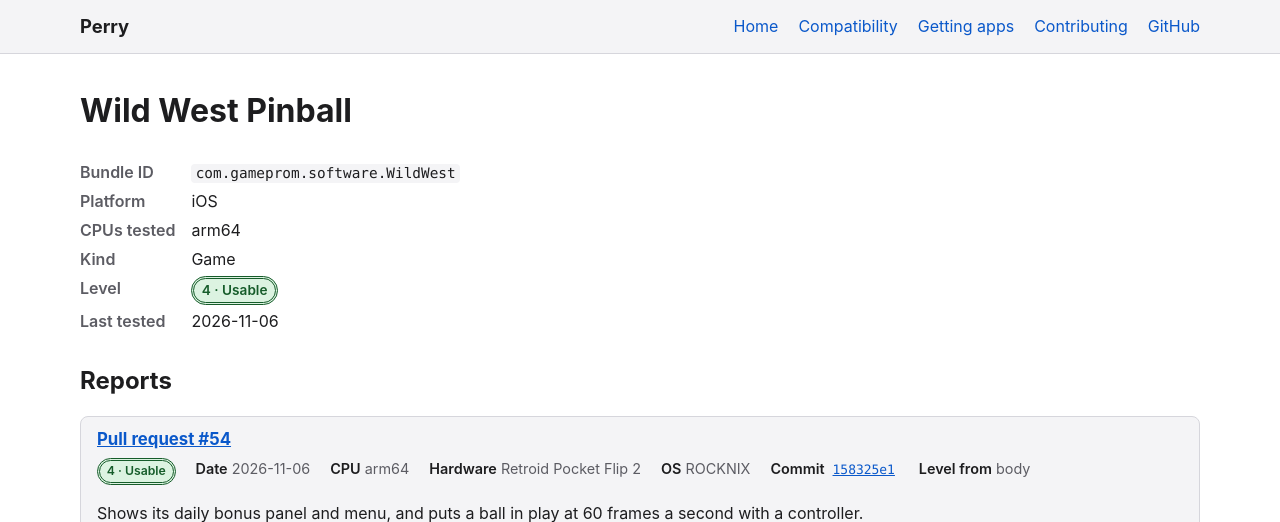
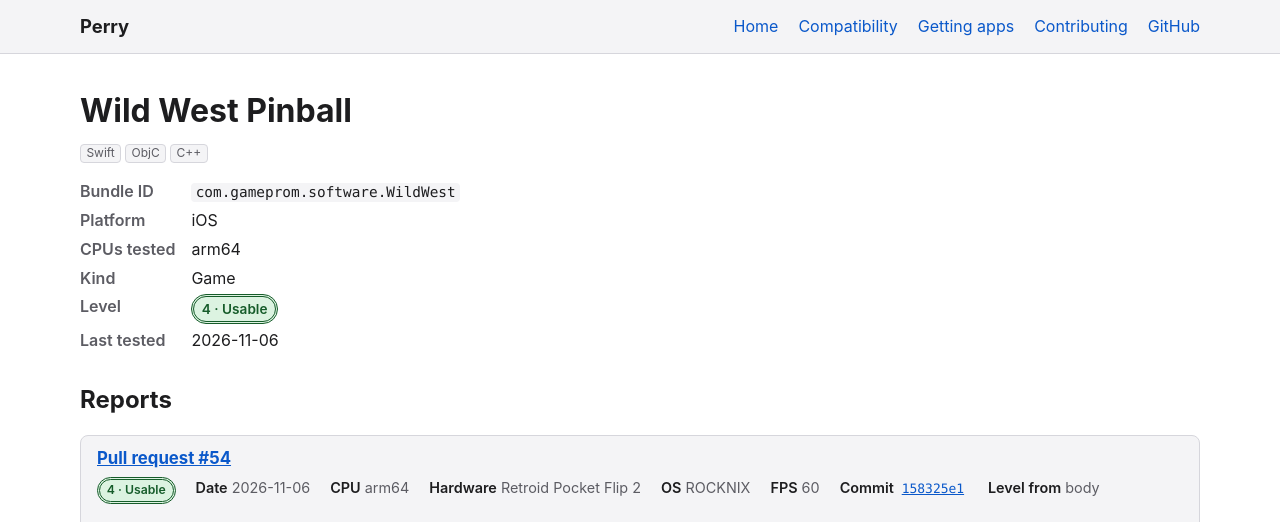
Before and after one commit to MillerTechnologyPeru/Perry, a Jekyll site: the page built from docs/_apps/ios/com.gameprom.software.WildWest.md, in a window 1280 px wide, cut to the strip 0-522 px from the top of the page. Built offline with Jekyll 4.4.1, drawn with Linux system fonts in a browser that asks for light colours.

Commit message:
Add Wild West Pinball's engine and language tags and frame rates

```diff
--- a/docs/_apps/ios/com.gameprom.software.WildWest.md
+++ b/docs/_apps/ios/com.gameprom.software.WildWest.md
@@ -3,6 +3,7 @@ name: Wild West Pinball
 bundle_id: "com.gameprom.software.WildWest"
 platform: ios
 kind: game
+tags: [Swift, ObjC, C++]
 reports:
   - pr: 54
     date: 2026-11-06
@@ -11,6 +12,7 @@ reports:
     cpu: arm64
     hardware: Retroid Pocket Flip 2
     os: ROCKNIX
+    fps: 60
     level: 4
     source: body
     notes: Shows its daily bonus panel and menu, and puts a ball in play at 60 frames a second with a controller.
```
